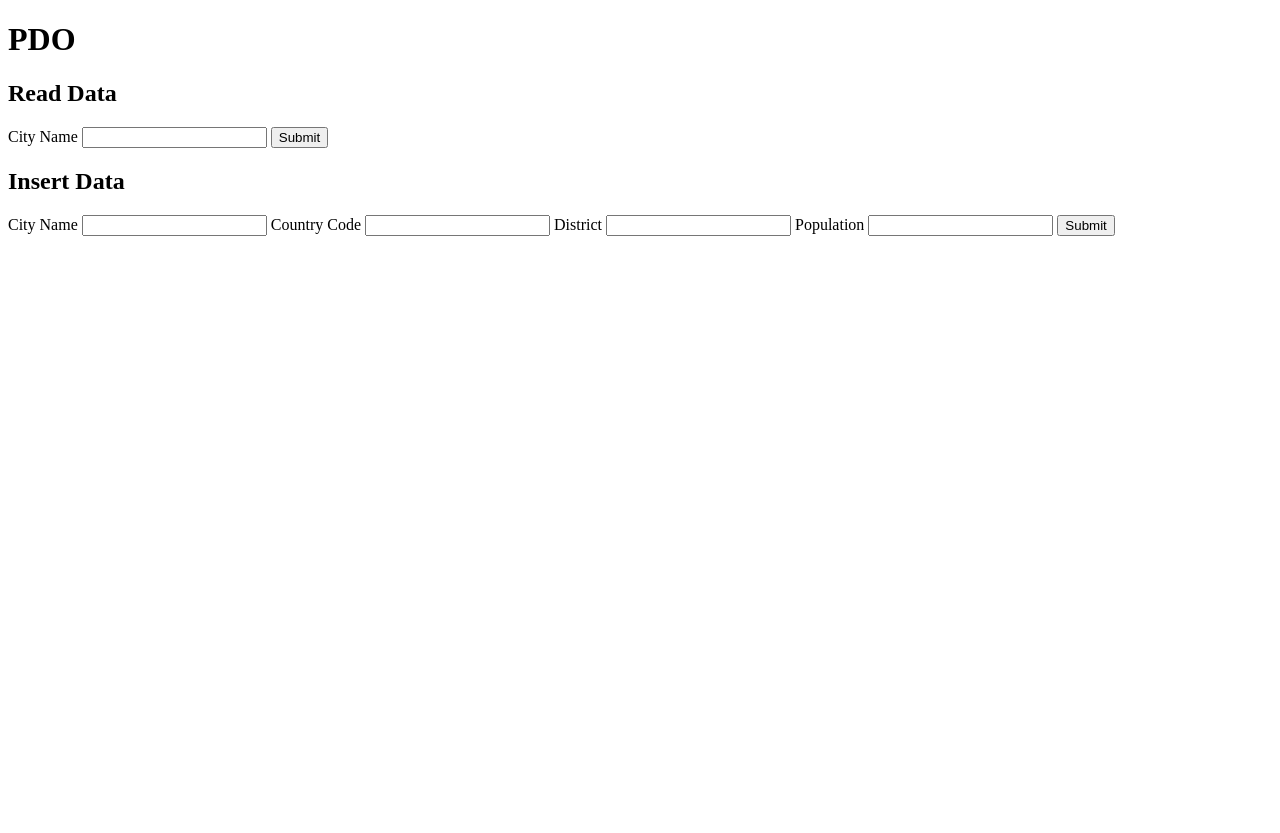
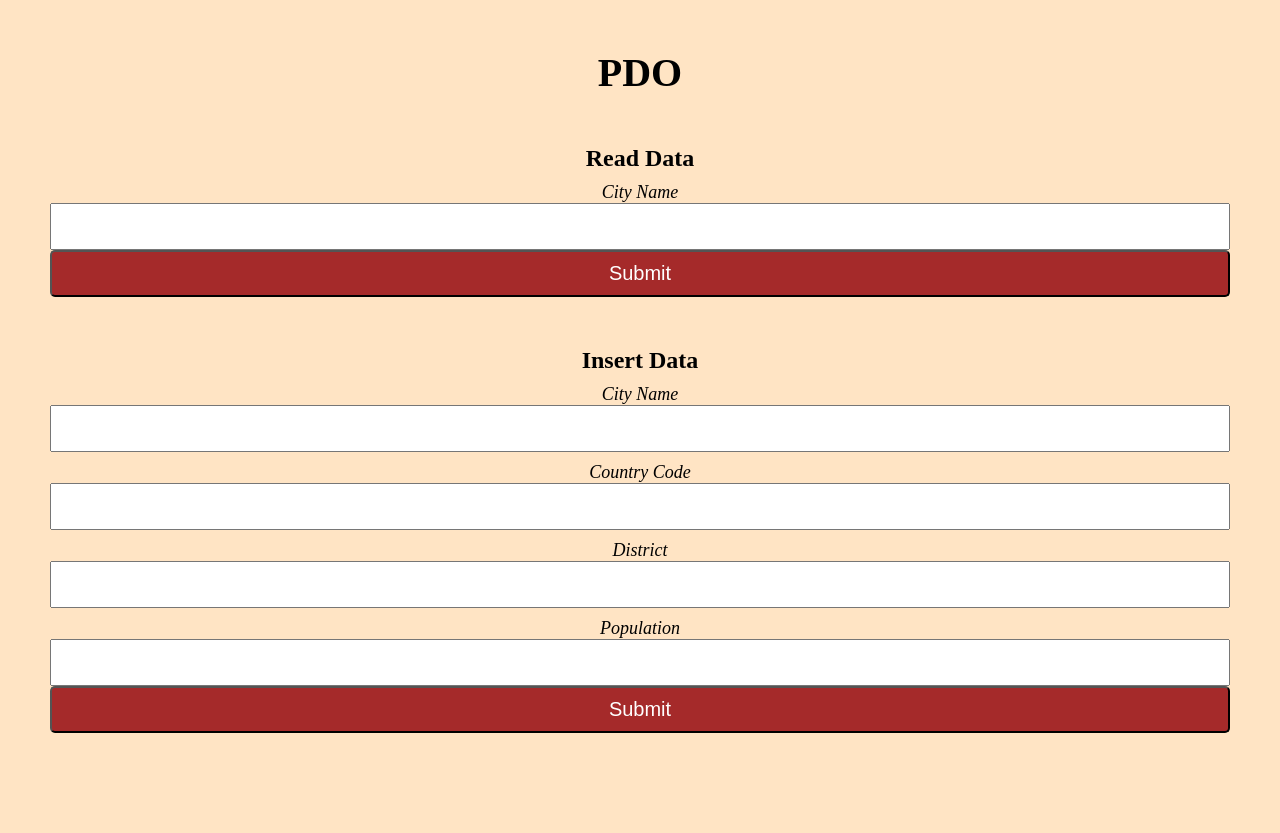
Before and after one commit to Lu-Smith/MySQL-tutorial, a PHP site: page /update_record.php in a window 1280 px wide. Before the commit the page ends 236 px from the top, so only its background shows below. Run offline with PHP 8.4, Linux system fonts and the light colour scheme.

Commit message:
Updated css

```diff
--- a/css/main.css
+++ b/css/main.css
@@ -0,0 +1,45 @@
+* {
+    margin: 0;
+    padding: 0;
+    box-sizing: border-box;
+}
+
+body {
+    text-align: center;
+    background-color: bisque;
+}
+
+main {
+    padding: 50px;
+}
+
+h1 {
+    margin-bottom: 50px;
+    font-size: 40px;
+    line-height: 45px;
+}
+
+form {
+    display: flex;
+    flex-direction: column;
+    margin-bottom: 50px;
+}
+
+label {
+    font-size: 18px;
+    font-style: italic;
+    margin-top: 10px;
+}
+
+input {
+    font-size: 20px;
+    padding: 10px;
+}
+
+button {
+    padding: 10px 20px;
+    font-size: 20px;
+    border-radius: 5px;
+    background-color: brown;
+    color: white;
+}
--- a/index.php
+++ b/index.php
@@ -50,7 +50,7 @@ $city = filter_input(INPUT_GET, "city", FILTER_UNSAFE_RAW);
                 <label for="countrycode">
                     Country Code
                 </label>
-                <input type="text" id="countrycode" name="countrycode" maxlength="3" required />
+                <input type="text" id="countrycode" name="countrycode" required />
                 <label for="district">
                     District
                 </label>
--- a/update_record.php
+++ b/update_record.php
@@ -9,7 +9,7 @@ $population = filter_input(INPUT_POST, 'population', FILTER_UNSAFE_RAW);
 
 if ($id) {
     $query = 'UPDATE city
-              SET Name = :city, CountryCOde = :countrycode, District = :district, Population = :population
+              SET Name = :city, CountryCode = :countrycode, District = :district, Population = :population
               WHERE ID = :id';
     $statement = $db->prepare($query);
     $statement->bindValue(':id', $id);
```
